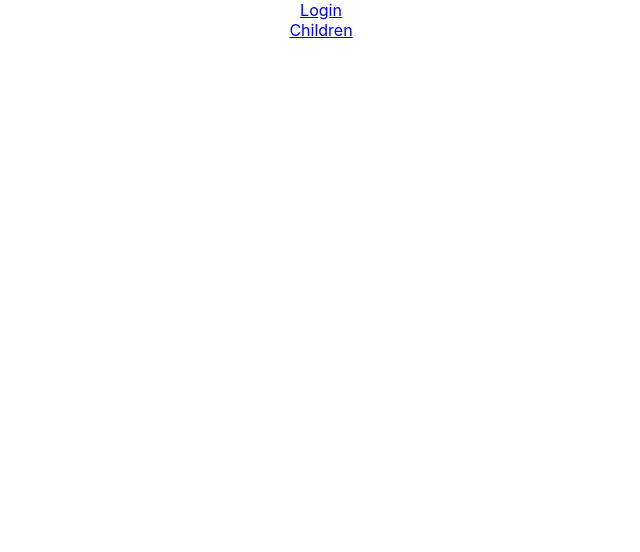
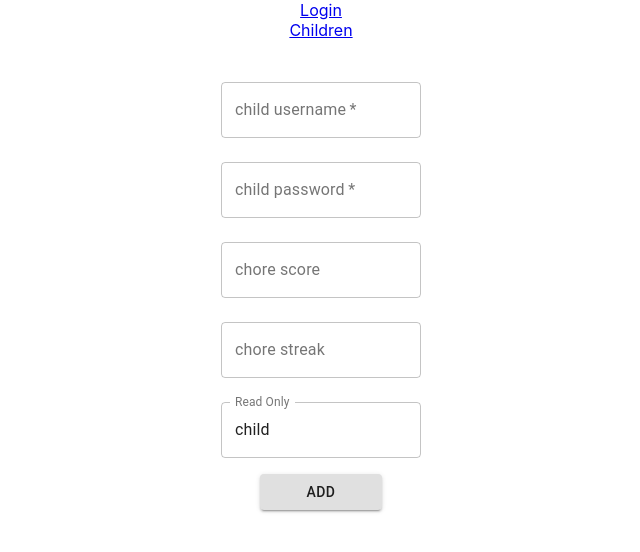
Before and after one commit to BW-Home-Chore-Tracker/FrontEnd, a React (Create React App) app in the folder homechoretracker/: page /children in a window 1280 px wide. Shown: the top 552 px of the page, without its empty margins (319-959 px from the left). Built offline with nearby package versions, Linux system fonts and the light colour scheme; no server answers.

Commit message:
children modified

```diff
--- a/homechoretracker/src/App.js
+++ b/homechoretracker/src/App.js
@@ -1,36 +1,33 @@
-import React from 'react';
+import React from "react";
 import { BrowserRouter as Router, Route, Switch, Link } from "react-router-dom";
 
-import Login from './components/Login';
+import Login from "./components/Login";
 import PrivateRoute from "./components/PrivateRoute";
 import Parent from "./components/Parent";
 import Chores from "./components/Chores";
-import './App.css';
+import "./App.css";
 import Children from "./components/Children";
 
 function App() {
-
-
-
 	return (
-
 		<Router>
 			<div className="App">
 				<header>
-          <Link to="/login">Login</Link><br />
+					<Link to="/login">Login</Link>
+					<br />
 					{/* <Link to="protected">Parent</Link> */}
 					<Link to="/children">Children</Link>
 				</header>
 				<Switch>
 					<Route exact path="/" component={Parent} />
-          <PrivateRoute exact path="/protected" component={Children} />
+					<Route exact path="/children" component={Children} />
 					{/* <Route path="/protected" component={Children} /> */}
+          <Route path="/signup" component={Parent} />
 
 					<Route path="/chores" component={Chores} />
 				</Switch>
 			</div>
 		</Router>
-
 	);
 }
 
--- a/homechoretracker/src/components/Children.js
+++ b/homechoretracker/src/components/Children.js
@@ -1,9 +1,151 @@
-import React from 'react'
+import React, { useState, useEffect } from "react";
+import axios from "axios";
+import { makeStyles } from "@material-ui/core/styles";
+import TextField from "@material-ui/core/TextField";
+import Button from "@material-ui/core/Button";
+import axiosWithAuth from "./axiosWithAuth";
 
 export default function Children() {
-    return (
-        <div>
+	//styling
+	const useStyles = makeStyles(theme => ({
+		container: {
+			display: "flex",
+			flexDirection: "column",
+			justifyContent: "center",
+			flexWrap: "wrap"
+		},
 
-        </div>
-    )
+		textField: {
+			marginLeft: theme.spacing(1),
+			marginRight: theme.spacing(1),
+			width: 200
+		},
+
+		button: {
+			margin: theme.spacing(1),
+			width: "10%"
+		},
+
+		input: {
+			display: "none"
+		}
+	}));
+
+	const classes = useStyles();
+
+	const [children, setChildren] = useState([
+		{
+            child_username: "",
+            child_password:"",
+			child_id: "",
+			parent_id: "",
+			chore_score: "",
+			chore_streak: "",
+			role: "child"
+		}
+	]);
+// console.log(children)
+	useEffect(() => {
+		axiosWithAuth()
+			.get('https://chore-tracker-bw.herokuapp.com/children/')
+			.then(res => {
+				console.log(res);
+				setChildren(res.data);
+			})
+			.catch(err => console.log("Check ERROR IN CHILDREN", err));
+	}, []);
+
+	const handleChanges = e => {
+		setChildren({ ...children, [e.target.name]: e.target.value });
+		console.log(children);
+	};
+	const submitForm = e => {
+		e.preventDefault();
+		setChildren([...children]);
+	};
+
+	return (
+		<form
+			onSubmit={submitForm}
+			className={classes.container}
+			noValidate
+			autoComplete="off"
+		>
+			<div>
+				<TextField
+                    id="child_username"
+                    name='child_username'
+					required
+					className={classes.textField}
+					label="child username"
+					margin="normal"
+					variant="outlined"
+					placeholder="Enter child's username "
+					onChange={handleChanges}
+				/>
+			</div>
+
+			<div>
+				<TextField
+                    id="child_password"
+                    name='child_password'
+					type="password"
+					required
+					className={classes.textField}
+					label="child password"
+					margin="normal"
+					variant="outlined"
+					placeholder="Enter child password "
+					onChange={handleChanges}
+				/>
+			</div>
+
+			<div>
+				<TextField
+                    id="chore_score"
+                    name='chore_score'
+					className={classes.textField}
+					label="chore score"
+					margin="normal"
+					variant="outlined"
+					placeholder="Enter chore score "
+					onChange={handleChanges}
+				/>
+			</div>
+
+			<div>
+				<TextField
+                    id="chore_streak"
+                    name='chore_streak'
+					className={classes.textField}
+					label="chore streak"
+					margin="normal"
+					variant="outlined"
+					placeholder="Enter chore streak "
+					onChange={handleChanges}
+				/>
+			</div>
+
+			<div>
+				<TextField
+                    id="outlined-read-only-input"
+                    name='role'
+					label="Read Only"
+					defaultValue="child"
+					className={classes.textField}
+					margin="normal"
+					InputProps={{
+						readOnly: true
+					}}
+					variant="outlined"
+				/>
+			</div>
+
+			<div>
+				<Button variant="contained" className={classes.button} type="submit">
+					Add
+				</Button>
+			</div>
+		</form>
+	);
 }
```
Also changed, not shown: 1 other file (tests, documents, lock files or other folders). Lines whose indentation alone changed are shown as unchanged.
